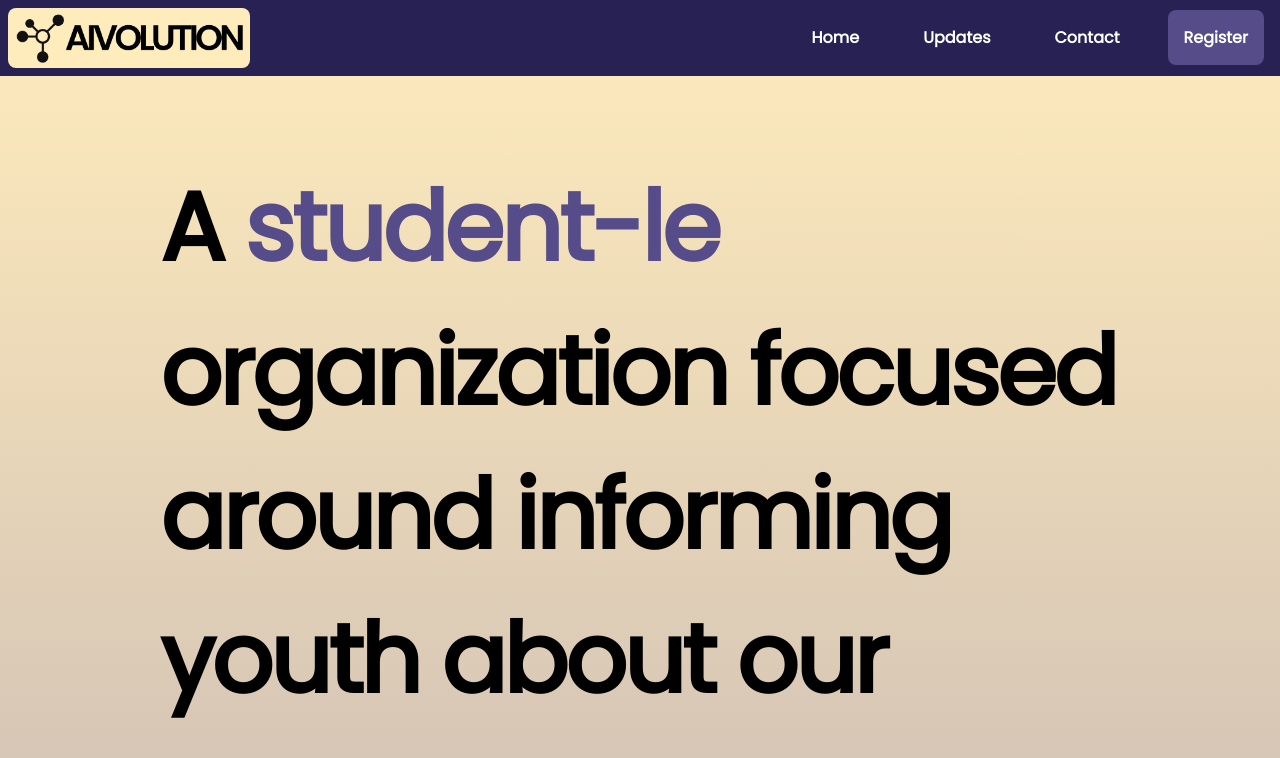
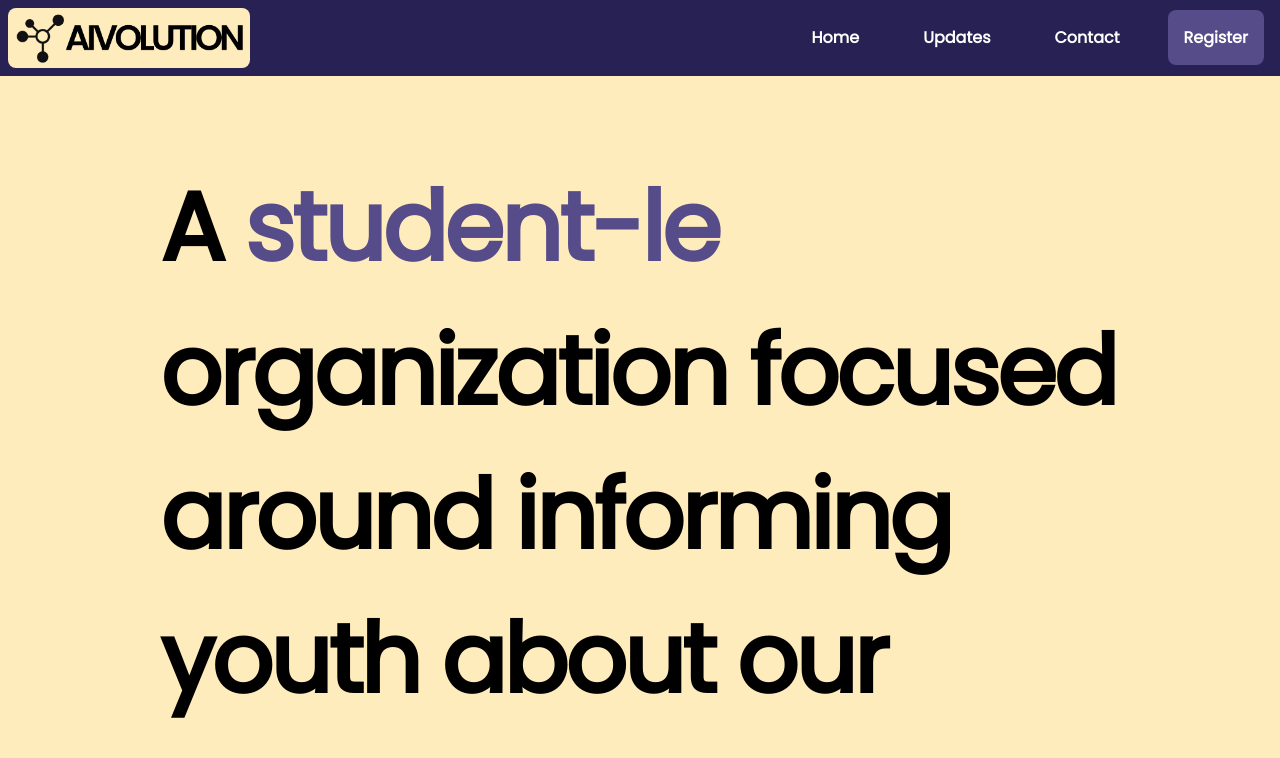
Before and after one commit to aivolution-gta/website, a Next.js app: page / in a window 1280 px wide. Shown: the top 758 px of the page. Built offline with nearby package versions, Linux system fonts and the light colour scheme.

Commit message:
Change background to solid color.

```diff
--- a/pages/_app.tsx
+++ b/pages/_app.tsx
@@ -7,12 +7,12 @@ function App ({ Component, pageProps }: AppProps) {
     const router = useRouter();
 
     return (
-        <div>
+        <div className="bg-[#FFECBC]">
             <Layout key={router.pathname}>
                 <Component {...pageProps} />
             </Layout>
         </div>
-    )
+    );
 }
 
 export default App;
--- a/styles/global.css
+++ b/styles/global.css
@@ -8,7 +8,6 @@
 }
 
 html {
-    background-image: linear-gradient(#FFECBC, #6A60A4);
     background-repeat: no-repeat;
 }
 
```
